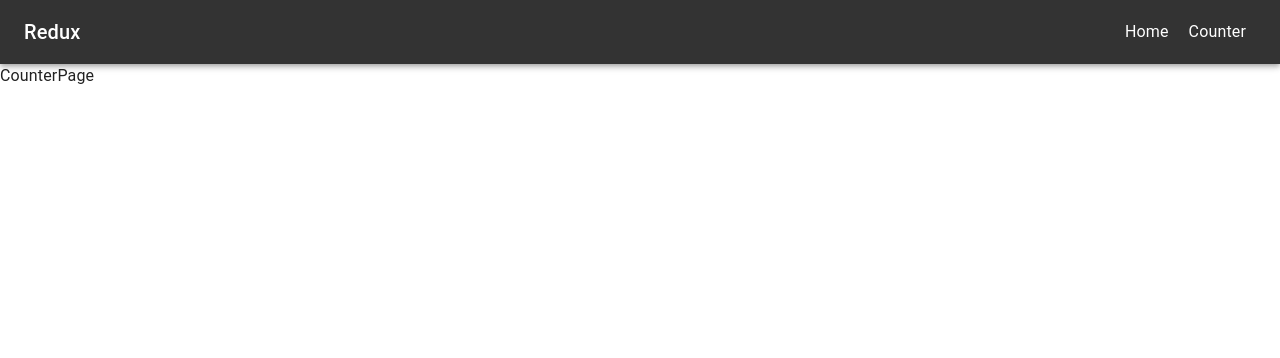
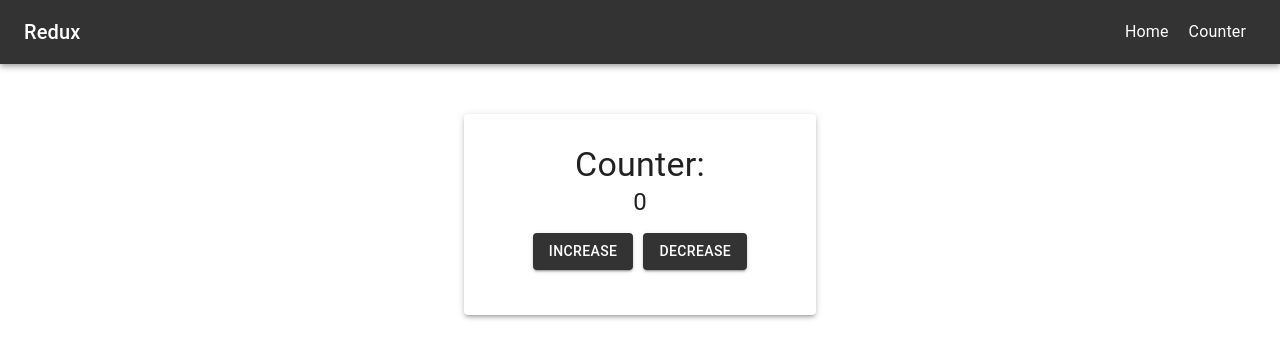
Before and after one commit to Monte-M/React-Lithuania-Cities, a React (Create React App) app: page /counter in a window 1280 px wide. Shown: the top 358 px of the page. Built offline with nearby package versions, Linux system fonts and the light colour scheme.

Commit message:
added counter

```diff
--- a/src/Pages/CounterPage.jsx
+++ b/src/Pages/CounterPage.jsx
@@ -1,11 +1,22 @@
-import { Typography } from "@mui/material";
+import { Container } from "@mui/material";
+import { styled } from "@mui/styles";
+import Counter from "../components/Counter";
+
 import React from "react";
+
+const CounterContainer = styled(Container)({
+  marginTop: "50px",
+  display: "flex",
+  justifyContent: "center",
+  alignItems: "center",
+  width: "400px",
+});
 
 function CounterPage() {
   return (
-    <div>
-      <Typography>CounterPage</Typography>
-    </div>
+    <CounterContainer>
+      <Counter />
+    </CounterContainer>
   );
 }
 
--- /dev/null
+++ b/src/components/Counter.jsx
@@ -0,0 +1,38 @@
+import { Button, Paper, Typography } from "@mui/material";
+import { styled } from "@mui/styles";
+import { Box } from "@mui/system";
+
+import React from "react";
+
+const CounterContainer = styled(Paper)({
+  display: "flex",
+  justifyContent: "center",
+  alignItems: "center",
+  flexDirection: "column",
+  width: "400px",
+  padding: "30px",
+});
+
+const ButtonContainer = styled(Box)({
+  margin: "10px",
+});
+
+const CounterButton = styled(Button)({
+  margin: "5px",
+  backgroundColor: "#333",
+});
+
+function CounterPage() {
+  return (
+    <CounterContainer elevation={3}>
+      <Typography variant="h4">Counter:</Typography>
+      <Typography variant="h5">0</Typography>
+      <ButtonContainer>
+        <CounterButton variant="contained">Increase</CounterButton>
+        <CounterButton variant="contained">Decrease</CounterButton>
+      </ButtonContainer>
+    </CounterContainer>
+  );
+}
+
+export default CounterPage;
```
